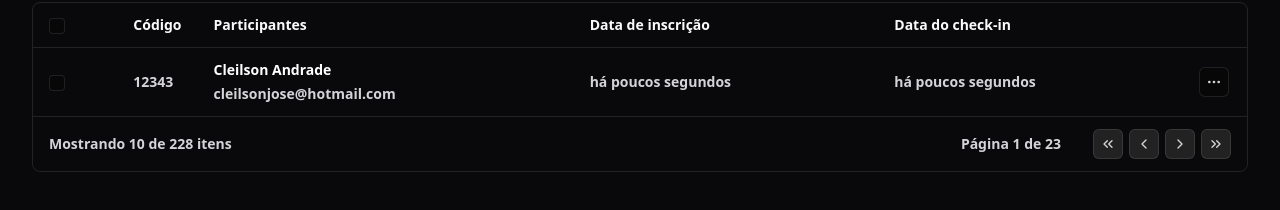
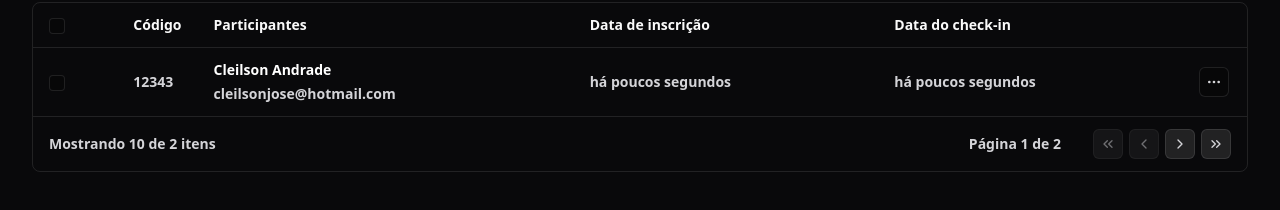
Before and after one commit to CleilsonAndrade/pass.in-web, a React (Vite) app: page / in a window 1280 px wide. Shown: the part 404-614 px from the top of the page. Built offline with nearby package versions, Linux system fonts and the light colour scheme.

Commit message:
✨ feat: pagination and variants class

```diff
--- a/src/components/attendee-list.tsx
+++ b/src/components/attendee-list.tsx
@@ -15,8 +15,26 @@ export function AttendeeList() {
   const [search, setSearch] = useState('');
   const [page, setPage] = useState(1);
 
+  const totalPages = Math.ceil(20 / 10);
+
   function onSearchInputChanged(event: ChangeEvent<HTMLInputElement>) {
     setSearch(event.target.value);
+  }
+
+  function goToNextPage() {
+    setPage(page + 1);
+  }
+
+  function goToPreviousPage() {
+    setPage(page - 1);
+  }
+
+  function goToFirstPage() {
+    setPage(1);
+  }
+
+  function goToLastPage() {
+    setPage(totalPages);
   }
 
   return (
@@ -70,22 +88,22 @@ export function AttendeeList() {
         <tfoot>
           <tr>
             <TableCell colSpan={3}>
-              Mostrando 10 de 228 itens
+              Mostrando 10 de {totalPages} itens
             </TableCell>
             <TableCell colSpan={3} className="text-right">
               <div className="inline-flex items-center gap-8">
-                <span>Página 1 de 23</span>
+                <span>Página {page} de {totalPages}</span>
                 <div className="flex gap-1.5">
-                  <IconButton>
+                  <IconButton onClick={goToFirstPage} disabled={page === 1}>
                     <ChevronsLeft className="size-4" />
                   </IconButton>
-                  <IconButton>
+                  <IconButton onClick={goToPreviousPage} disabled={page === 1}>
                     <ChevronLeft className="size-4" />
                   </IconButton>
-                  <IconButton>
+                  <IconButton onClick={goToNextPage} disabled={page === totalPages}>
                     <ChevronRight className="size-4" />
                   </IconButton>
-                  <IconButton>
+                  <IconButton onClick={goToLastPage} disabled={page === totalPages}>
                     <ChevronsRight className="size-4" />
                   </IconButton>
                 </div>
--- a/src/components/icon-button.tsx
+++ b/src/components/icon-button.tsx
@@ -1,4 +1,5 @@
 import { ComponentProps } from "react";
+import { twMerge } from "tailwind-merge";
 
 interface IconButtonProps extends ComponentProps<"button"> {
   transparent?: boolean;
@@ -6,11 +7,13 @@ interface IconButtonProps extends ComponentProps<"button"> {
 
 export function IconButton({ transparent, ...props }: IconButtonProps) {
   return (
-    <button {...props} className={
-      transparent
-        ? "bg-black/20 border border-white/10 rounded-md p-1.5"
-        : "bg-white/10 border border-white/10 rounded-md p-1.5"
-    }>
+    <button {...props}
+      className={twMerge(
+        "border border-white/10 rounded-md p-1.5 hover:opacity-50",
+        transparent ? "bg-black/20" : "bg-white/10",
+        props.disabled ? "opacity-50" : null
+      )}
+    >
       {props.children}
     </button>
   )
```
